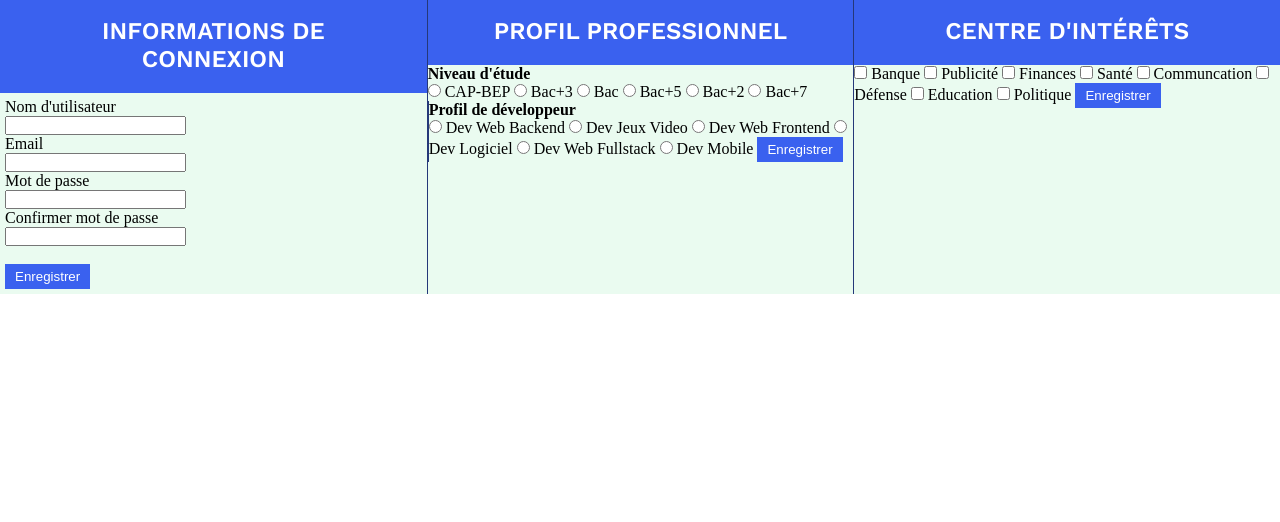
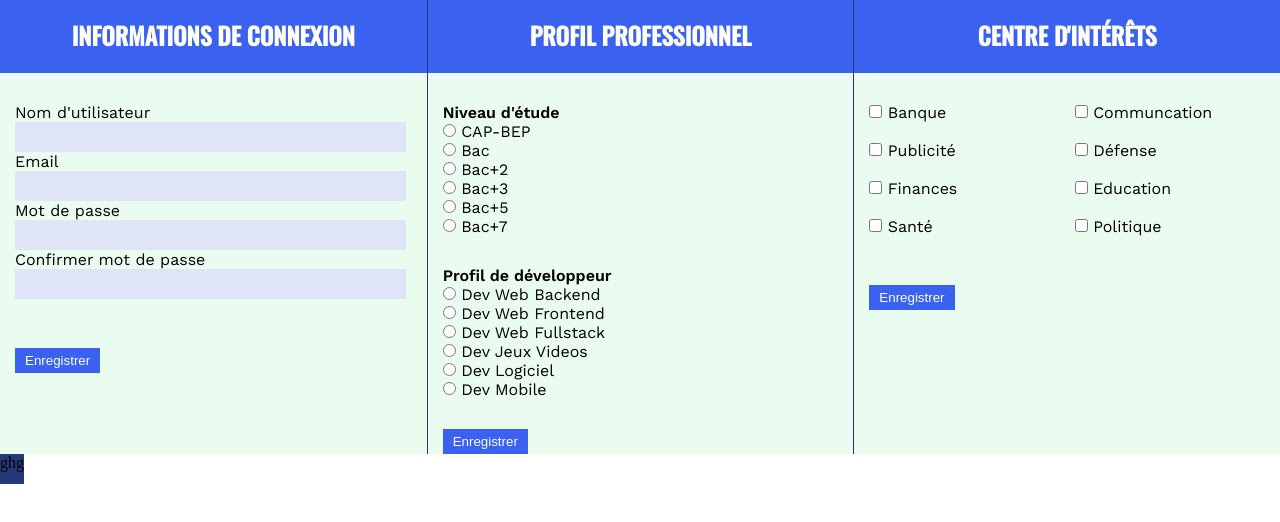
Before and after one commit to Arnaud-Dlt/res03-ran-j10, a plain HTML site: page index.html in a window 1280 px wide. Shown: the part 50-572 px from the top of the page. Drawn offline with nearby package versions, Linux system fonts and the light colour scheme.

Commit message:
Dynamisation

```diff
--- a/index.html
+++ b/index.html
@@ -18,13 +18,13 @@
             <h2>Informations de connexion</h2>
                 <form>
                     <label>Nom d'utilisateur</label><br>
-                        <input type:"text"><br>
+                        <input type:"text" class="formtxt"><br>
                     <label>Email</label><br>
-                        <input type:"text"><br>
+                        <input type:"text" class="formtxt"><br>
                     <label>Mot de passe</label><br>
-                        <input type:"password" required><br>
+                        <input type:"password" class="formtxt" required><br>
                     <label>Confirmer mot de passe</label><br>
-                        <input type:"password" required><br><br>
+                        <input type:"password" class="formtxt" required><br><br>
                     <input type="submit" value="Enregistrer" class="submit">
                 </form>
 
@@ -32,62 +32,83 @@
         </section>
         <section id="profil">
             <h2>Profil professionnel</h2>
+                <div id="niveau">
+                <form>
+                <div class="left">
                 <h4>Niveau d'étude</h4>
-                <div id="niveau">
+                    <input type="radio" value="CAP-BEP">
+                        <label>CAP-BEP</label><br>
                     <input type="radio" value="BAC">
-                    <label>CAP-BEP</label>
+                        <label>Bac</label><br>
                     <input type="radio" value="BAC+2">
-                    <label>Bac+3</label>
+                        <label>Bac+2</label><br>
+                </div>
+
+                <div class="right">
                     <input type="radio" value="BAC+3">
-                    <label>Bac</label>
-                    <input type="radio" value="BAC+4">
-                    <label>Bac+5</label>
+                        <label>Bac+3</label><br>
                     <input type="radio" value="BAC+5">
-                    <label>Bac+2</label>
+                        <label>Bac+5</label><br>
                     <input type="radio" value="BAC+7">
-                    <label>Bac+7</label>
+                        <label>Bac+7</label><br>
                 </div>
-                <div id="profil">
-                <h4>Profil de développeur</h4>
+                </form>
+                </div>
+
+                <div id="profdev">
+                <form>
+                    <div class="left">
+                    <h4>Profil de développeur</h4>
                     <input type="radio" value="Dev Web Backend">
-                        <label>Dev Web Backend</label>
+                        <label>Dev Web Backend</label><br>
+                    <input type="radio" value="Dev Web Frontend">
+                        <label>Dev Web Frontend</label><br>
+                    <input type="radio" value="Dev Web Fullstack">
+                        <label>Dev Web Fullstack</label><br>
+                    </div>
+
+                    <div class="right">
                     <input type="radio" value="Dev Jeux Video">
-                        <label>Dev Jeux Video</label>
-                    <input type="radio" value="Dev Web Frontend">
-                        <label>Dev Web Frontend</label>
-                    <input type="radio" value="Dev Logiciel">
-                        <label>Dev Logiciel</label>
-                    <input type="radio" value="Dev Web Fullstack">
-                        <label>Dev Web Fullstack</label>
+                        <label>Dev Jeux Videos</label><br>
+                    <input type="radio" value="Dev Web Logiciel">
+                        <label>Dev Logiciel</label><br>
                     <input type="radio" value="Dev Mobile">
-                        <label>Dev Mobile</label>
+                        <label>Dev Mobile</label><br>
+                    </div>
                     <input type="submit" value="Enregistrer" class="submit">
+                </form>
                 </div>
         </section>
         <section id="centre_interet">
             <h2>Centre d'intérêts</h2>
-                <div>
+                <form>
+                <div id="centreI">
+                    <div class="left">
                     <input type="checkbox">
-                        <label>Banque</label>
+                        <label>Banque</label><br><br>
                     <input type="checkbox">
-                        <label>Publicité</label>
+                        <label>Publicité</label><br><br>
                     <input type="checkbox">
-                        <label>Finances</label>
+                        <label>Finances</label><br><br>
                     <input type="checkbox">
-                        <label>Santé</label>
+                        <label>Santé</label><br><br>
+                    </div>
+                    <div class="right">
                     <input type="checkbox">
-                        <label>Communcation</label>
+                        <label>Communcation</label><br><br>
                     <input type="checkbox">
-                        <label>Défense</label>
+                        <label>Défense</label><br><br>
                     <input type="checkbox">
-                        <label>Education</label>
+                        <label>Education</label><br><br>
                     <input type="checkbox">
-                        <label>Politique</label>
-                    <input type="submit" value="Enregistrer" class="submit">
+                        <label>Politique</label><br><br>
+                    </div>
                 </div>
-
+                <input type="submit" value="Enregistrer" class="submit">
+                </form>
         </section>
 
     </main>
+    <footer>ghg</footer>
 </body>
 </html>
--- a/style.css
+++ b/style.css
@@ -14,6 +14,12 @@ font-family: 'Work Sans', sans-serif;*/
     margin:0;
     padding:0;
 }
+
+body {
+    width:100vw;
+    height:100vh;
+}
+
 body > h1 {
     text-align:center;
     text-transform:uppercase;
@@ -30,6 +36,13 @@ main {
     grid-colums:1/2;
 }
 
+.formtxt{
+    border:0px;
+    background-color:#dfe4f7;
+    width:95%;
+    height:30px;
+}
+
 #profil {
     grid-colums:2/3;
     border-left:1px solid #253879;
@@ -41,25 +54,54 @@ main {
 }
 
 #niveau {
-    display:inline-block;
+    display:grid;
+    grid-template-columns:1fr 1fr;
+}
+
+#profdev {
+    display:grid;
+    grid-template-columns:1fr 1fr;
+}
+#centreI {
+    display:grid;
+    grid-template-columns:1fr 1fr;
+}
+
+.left {
+    grid-colums:1/2;
+}
+
+.right {
+    grid-colums:2/3;
 }
 
 .submit {
     background-color:#3a61ef;
     color:#ffffff;
     padding:5px 10px 5px 10px;
+    margin-top:30px;
     border:0px;
 }
+
+section {
+    font-family: 'Work Sans', sans-serif;
+}
+
 section > h2 {
     background-color:#3a61ef;
     color:#ffffff;
     text-align:center;
     text-transform:uppercase;
-    font-family: 'Work Sans', sans-serif;
+    font-family: 'Oswald', sans-serif;
     padding:20px 40px 20px 40px;
-
 }
 
 form {
-    margin:5px;
+    margin:30px 0 0 15px;
 }
+
+footer {
+    position:fixed;
+    height:30px;
+    background-color:#253879;
+}
```
